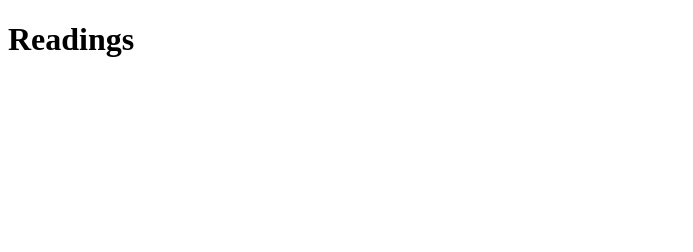
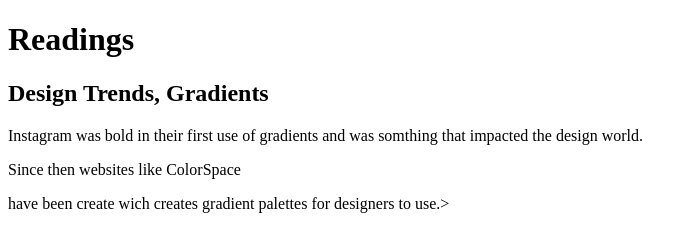
Before and after one commit to SamTorok/FA2024, a plain HTML site: page readings.html in a window 1280 px wide. Shown: the whole page, without its empty margins (0-693 px from the left). Drawn offline with Linux system fonts and the light colour scheme.

Commit message:
Update readings.html

```diff
--- a/readings.html
+++ b/readings.html
@@ -6,5 +6,8 @@
 </head>
 <body>
     <h1> Readings</h1>
+    <h2> Design Trends, Gradients </h2>
+    <p> Instagram was bold in their first use of gradients and was somthing that impacted the design world.</p>
+    <p> Since then websites like <a href"https://mycolor.space/?hex=%23845EC2&sub=1"> ColorSpace</p> have been create wich creates gradient palettes for designers to use.>
 </body>
 </html>
```
